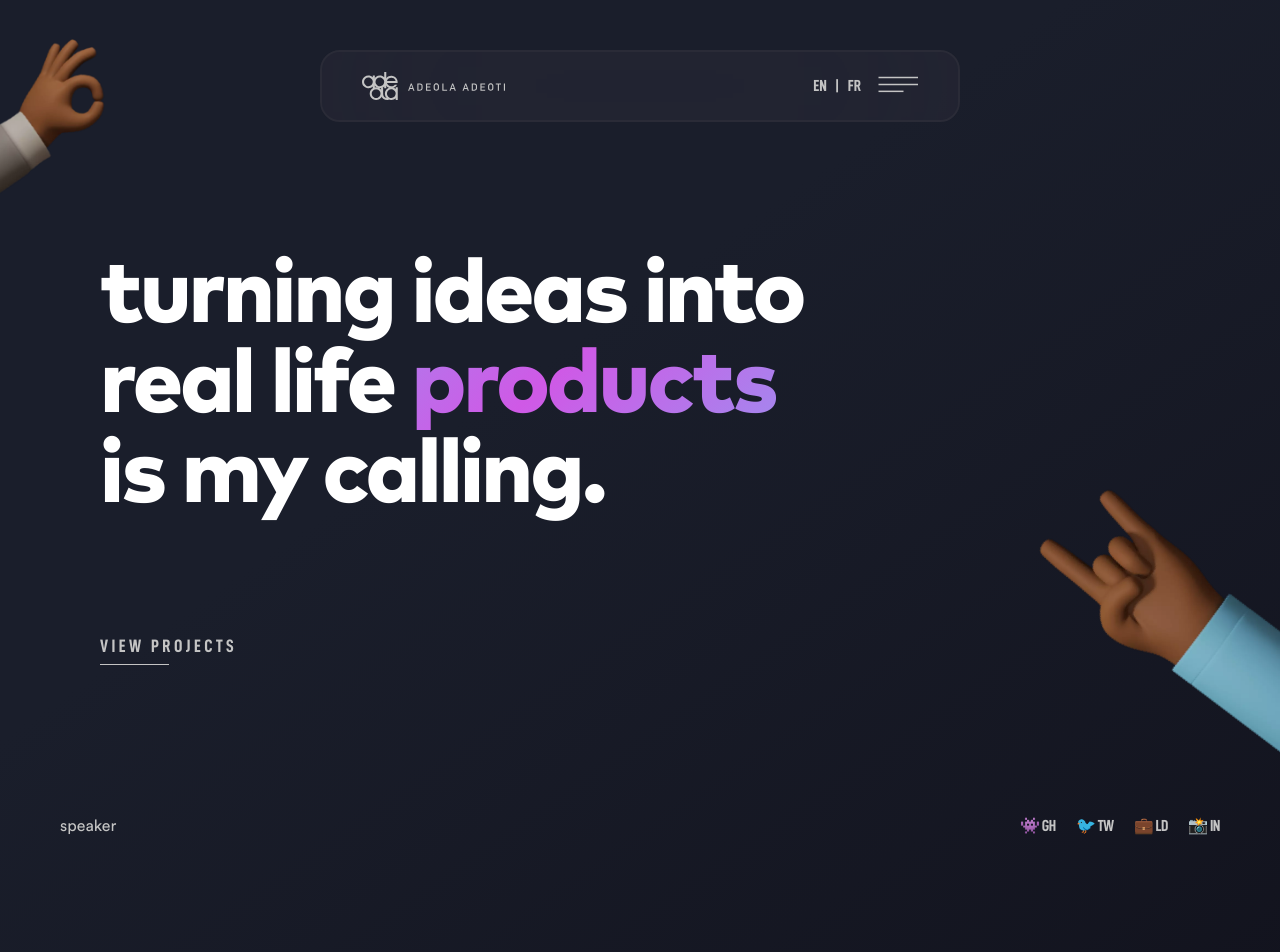
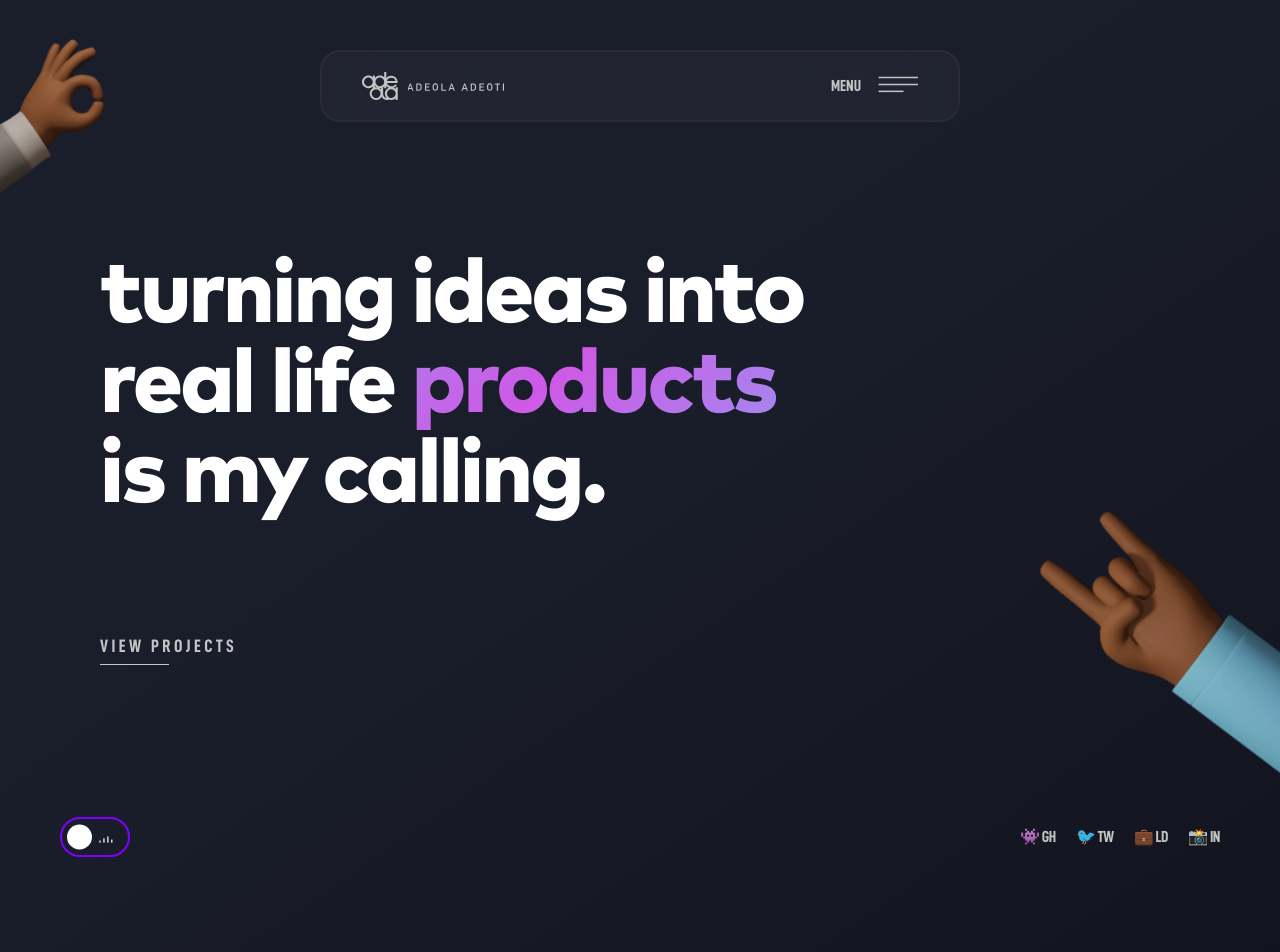
Before and after one commit to adeolaadeoti/adeolaadeoti-v2, a Next.js app: page / in a window 1280 px wide. Shown: the top 952 px of the page. Built offline with nearby package versions, Linux system fonts and the light colour scheme.

Commit message:
:lipstick: added speaker animation

```diff
--- a/components/Navigation/MenuToggle.tsx
+++ b/components/Navigation/MenuToggle.tsx
@@ -16,7 +16,12 @@ interface pathProps {
 }
 
 const Path = (props: pathProps) => (
-  <motion.path fill="transparent" strokeWidth="1.5" stroke="#c4c4c4" {...props} />
+  <motion.path
+    fill="transparent"
+    strokeWidth="1.5"
+    stroke="#c4c4c4"
+    {...props}
+  />
 );
 
 export const MenuToggle: React.FC<menuToggleProps> = ({
@@ -24,9 +29,8 @@ export const MenuToggle: React.FC<menuToggleProps> = ({
   toggleState,
 }) => (
   <div className="toggle-button-wrapper">
-    <span>EN &nbsp; | &nbsp; FR</span>
+    {toggleState === true ? <span>CLOSE</span> : <span>MENU</span>}
     <button className="toggle-button" onClick={toggle}>
-      {/* {toggleState === true ? <span>CLOSE</span> : <span>MENU</span>} */}
       <svg width="57" height="20" viewBox="0 0 26 20">
         <Path
           variants={{
--- a/pages/index.tsx
+++ b/pages/index.tsx
@@ -1,4 +1,4 @@
-import React from "react";
+import React, { useState } from "react";
 import Head from "next/head";
 import { Navigation } from "../components/Navigation/Navigation";
 
@@ -8,6 +8,7 @@ const locomotiveScroll =
   typeof window !== `undefined` ? require("locomotive-scroll").default : null;
 
 const index: React.FC<indexProps> = ({}) => {
+  const [speakerState, setSpeakerState] = useState("muted");
   const refScroll = React.useRef(null);
   let scroll: any;
 
@@ -26,24 +27,13 @@ const index: React.FC<indexProps> = ({}) => {
     });
   }, [refScroll]);
 
-  // function updateScroll() {
-  //   scroll.destroy();
-
-  //   setTimeout(function () {
-  //     scroll = new locomotiveScroll({
-  //       el: refScroll.current,
-  //       smooth: true,
-  //       smartphone: {
-  //         smooth: true,
-  //       },
-  //       tablet: {
-  //         smooth: true,
-  //       },
-  //       // inertia: 0.3,
-  //       // multiplier: 0.65,
-  //     });
-  //   }, 100);
-  // }
+  function handleSpeaker() {
+    if (speakerState === "muted") {
+      setSpeakerState("unmuted");
+    } else {
+      setSpeakerState("muted");
+    }
+  }
 
   return (
     <div id="menu-target" data-scroll-container ref={refScroll}>
@@ -72,7 +62,63 @@ const index: React.FC<indexProps> = ({}) => {
           </div>
         </header>
         <div className="header__footer">
-          <div className="header__footer--left"> speaker </div>
+          <div className="header__footer--left">
+            <div className="speaker">
+              <div
+                onClick={handleSpeaker}
+                className={`${"speaker__toggle"} ${
+                  speakerState === "unmuted" ? `${"speaker__toggle--anim"}` : ``
+                }`}
+              >
+                &nbsp;
+              </div>
+              <div className="speaker__muted">
+                <img src="svg/muted.svg" alt="muted icon" />
+              </div>
+              <div className="speaker__unmuted">
+                <svg
+                  width="14"
+                  height="11"
+                  viewBox="0 0 15 11"
+                  fill="none"
+                  xmlns="http://www.w3.org/2000/svg"
+                >
+                  <rect
+                    x="0.599976"
+                    y="1.06665"
+                    width="1.4"
+                    height="10"
+                    fill="#F2F2F2"
+                    className="rect1-anim"
+                  />
+                  <rect
+                    x="9"
+                    y="1.06665"
+                    width="1.4"
+                    height="10"
+                    fill="#F2F2F2"
+                    className="rect2-anim"
+                  />
+                  <rect
+                    x="4.79999"
+                    y="1.06665"
+                    width="1.4"
+                    height="10"
+                    fill="#F2F2F2"
+                    className="rect3-anim"
+                  />
+                  <rect
+                    x="13.2"
+                    y="1.06665"
+                    width="1.4"
+                    height="10"
+                    fill="#F2F2F2"
+                    className="rect4-anim"
+                  />
+                </svg>
+              </div>
+            </div>
+          </div>
           <div className="header__footer--right">
             <a href="https://github.com/adeolaadeoti" target="_blank">
               👾 GH
--- a/styles/abstract/_animations.scss
+++ b/styles/abstract/_animations.scss
@@ -11,11 +11,17 @@
 }
 
 @keyframes logoLeftAnim {
-  from {
+  0% {
     transform: translateX(0%);
   }
-  to {
-    transform: translateX(-100%);
+
+  20% {
+    transform: translate(-110%, 0);
+  }
+
+  50%,
+  100% {
+    transform: translate(0%, 0);
   }
 }
 
@@ -36,3 +42,49 @@
     transform: translateX(-52%);
   }
 }
+
+
+@keyframes rect1Anim {
+  0% {
+    height: 5.8px;
+  }
+  50% {
+    height: 8px;
+  }
+  100% {
+    height: 1px;
+  }
+}
+@keyframes rect2Anim {
+  0% {
+    height: 5.8px;
+  }
+  50% {
+    height: 6px;
+  }
+  100% {
+    height: 4px;
+  }
+}
+@keyframes rect3Anim {
+  0% {
+    height: 5.8px;
+  }
+  50% {
+    height: 4px;
+  }
+  100% {
+    height: 8px;
+  }
+}
+@keyframes rect4Anim {
+  0% {
+    height: 5.8px;
+  }
+  50% {
+    height: 1px;
+  }
+  100% {
+    height: 3px;
+  }
+}
--- a/styles/components/_navigations.scss
+++ b/styles/components/_navigations.scss
@@ -64,11 +64,6 @@
     margin-left: 1rem;
   }
   &__text {
-    // animation: logoLeftAnim 2s ease-in-out infinite;
+    animation: logoLeftAnim 15s cubic-bezier(1, 0, 0, 1) infinite;
   }
 }
-
-.brand-logo-anim {
-  animation: logoLeftAnim 2s ease-in-out;
-  transform: translateX(-100%);
-}
--- a/styles/pages/_home.scss
+++ b/styles/pages/_home.scss
@@ -429,3 +429,48 @@
     width: 6rem;
   }
 }
+
+.speaker {
+  @include centerContent;
+  width: 7rem;
+  height: 4rem;
+  border: 0.2rem solid var(--color-purple);
+  border-radius: 50px;
+  padding: 1rem 1.5rem;
+  position: relative;
+
+  &__toggle {
+    position: absolute;
+    top: 50%;
+    left: 8%;
+    transform: translateY(-50%);
+    height: 2.5rem;
+    width: 2.5rem;
+    border-radius: 50%;
+    background-color: var(--color-white);
+    transition: all 0.5s ease-in-out;
+    cursor: pointer;
+    z-index: 2;
+  }
+  &__muted {
+  }
+  &__unmuted {
+    transform: rotate(180deg);
+    .rect1-anim {
+      animation: rect1Anim 1s ease-in-out infinite alternate;
+    }
+    .rect2-anim {
+      animation: rect2Anim 1s ease-in-out infinite alternate;
+    }
+    .rect3-anim {
+      animation: rect3Anim 1s ease-in-out infinite alternate;
+    }
+    .rect4-anim {
+      animation: rect4Anim 1s ease-in-out infinite alternate;
+    }
+  }
+}
+
+.speaker__toggle--anim {
+  left: 54%;
+}
```
Also changed, not shown: public/svg/muted.svg (added), public/svg/unmuted.svg (added).
